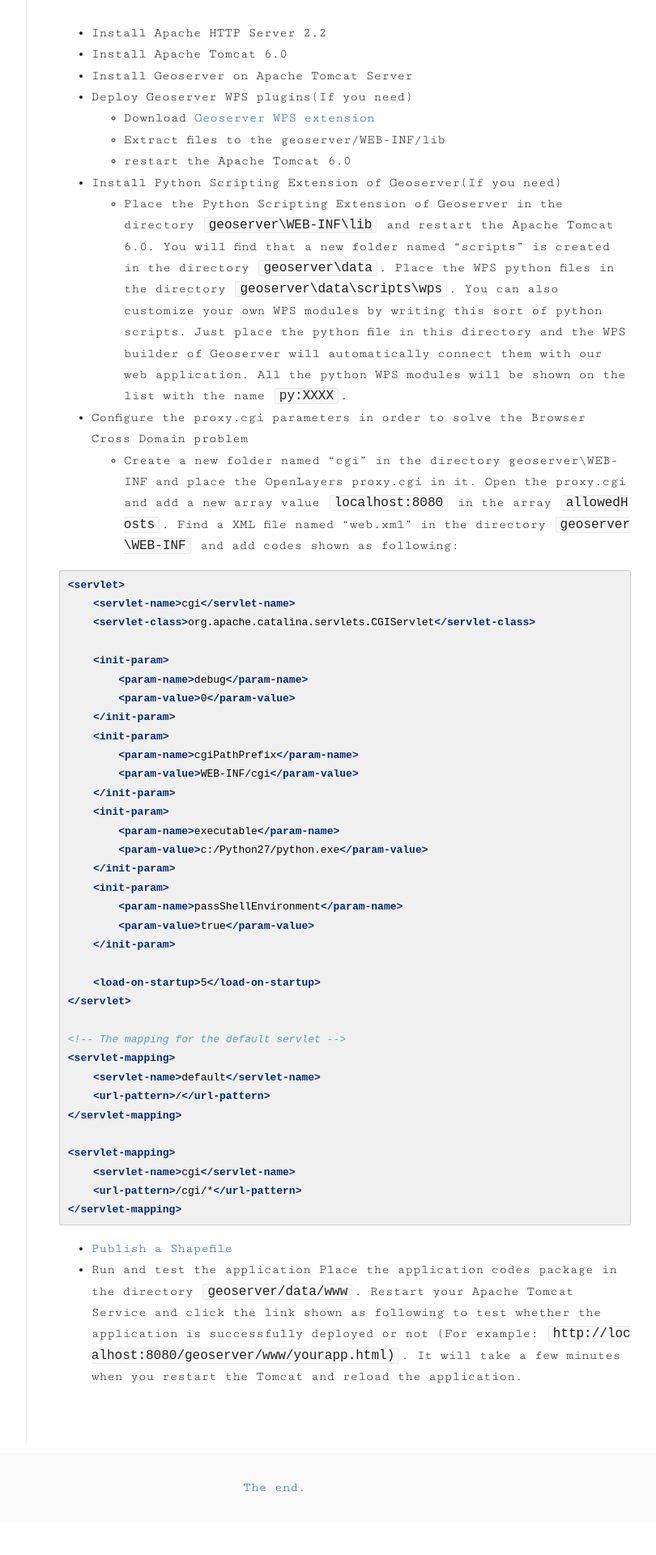
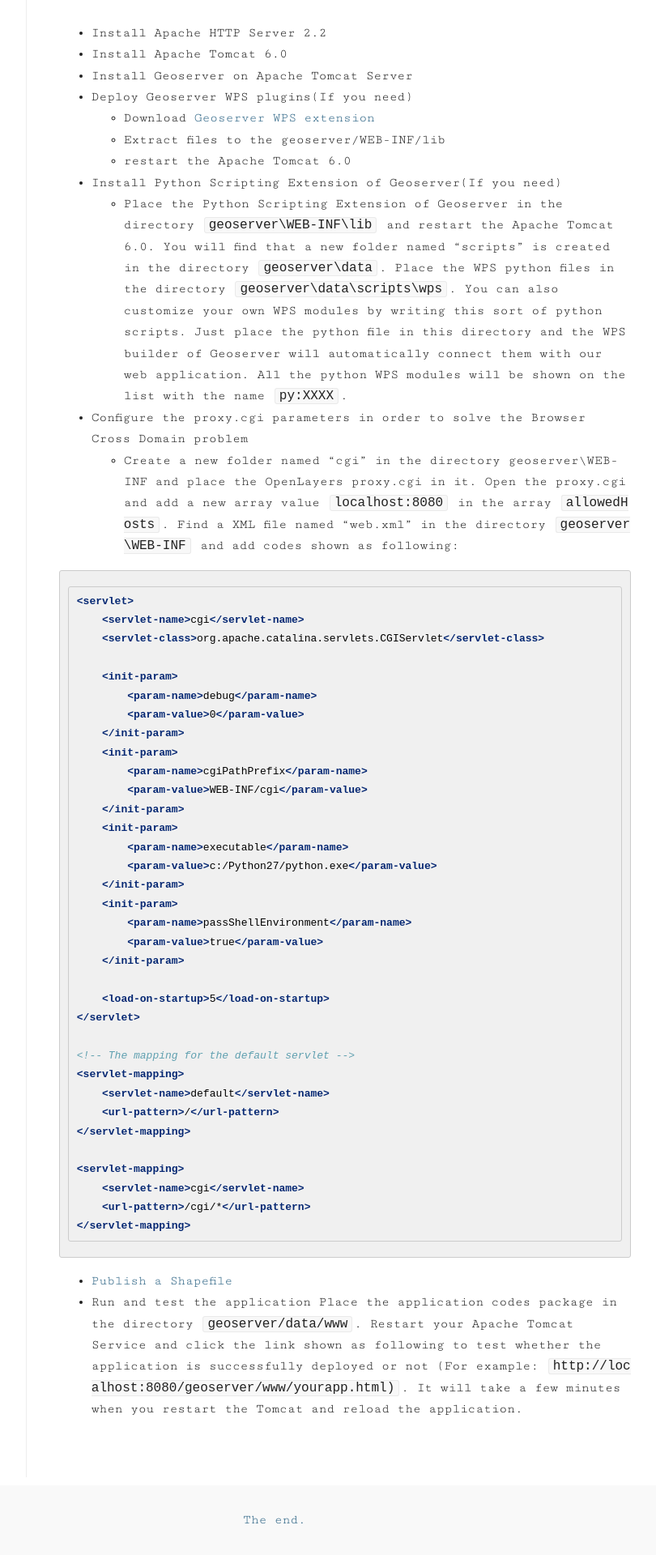
Before and after one commit to crabcanon/crabcanon.github.com, a Jekyll site: the page built from _posts/2013-07-27-a-gis-web-application.md, in a window 1280 px wide. Shown: the part 2768-4688 px from the top of the page at 81% size, without its empty margins (301-1111 px from the left). Built offline with Jekyll 4.4.1, drawn with Linux system fonts in a browser that asks for light colours; before the commit the page ends 4648 px from its top, so only the background shows below that.

Commit message:
Update syntax.css

```diff
--- a/assets/css/syntax.css
+++ b/assets/css/syntax.css
@@ -2,14 +2,14 @@
 	font-size: 14px;
 	background-color: #f0f0f0;
 	color: black;
+	padding: 6px 10px;
+  	border: 1px solid #cccccc;
+  	border-radius: 3px;
 }
 
 .highlight pre {
   font-size: 13px;
   line-height: 19px;
-  padding: 6px 10px;
-  border: 1px solid #cccccc;
-  border-radius: 3px;
   overflow-x: scroll;
   word-wrap: normal !important;
 }
```
